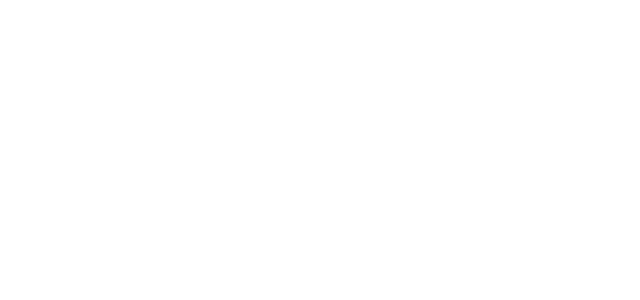
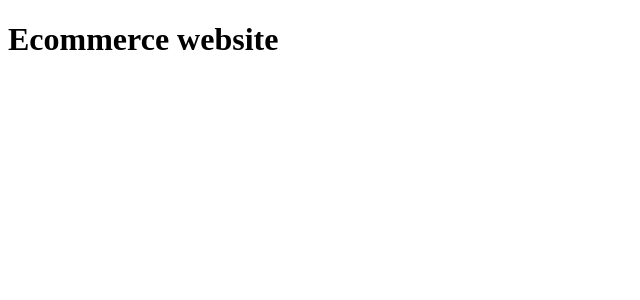
Before and after one commit to AshimaKamboj/E-commerce, a React (Create React App) app: page / in a window 1280 px wide. Shown: the top 300 px of the page, without its empty margins (0-640 px from the left). Built offline with nearby package versions, Linux system fonts and the light colour scheme.

Commit message:
react app started successfully

```diff
--- a/src/App.js
+++ b/src/App.js
@@ -3,7 +3,7 @@ import './App.css';
 function App() {
   return (
     <>
-
+    <h1>Ecommerce website</h1>
     </>
   );
 }
```
